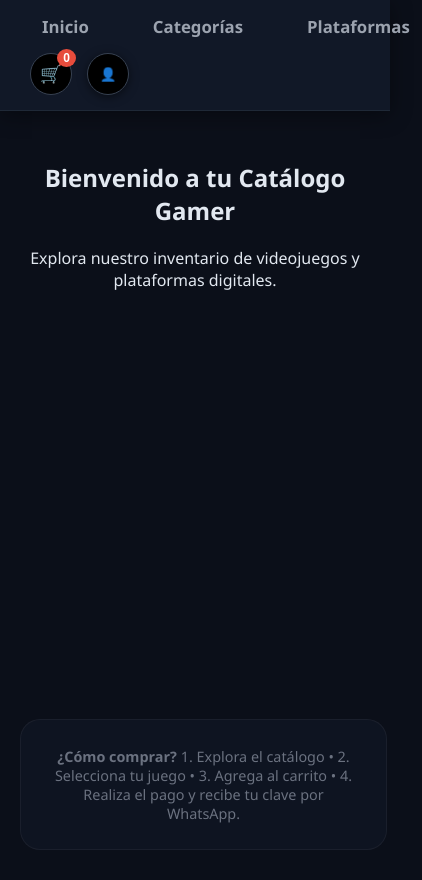
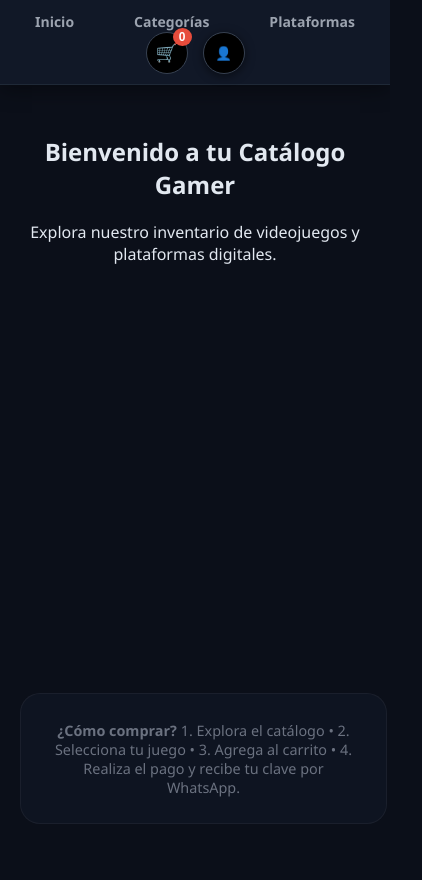
Before and after one commit to SteNeithan/Pagina-web-de-Videojuegos, a plain HTML site: page index.html in a window 390 px wide. Shown: the whole page, 422 px wide, since content can reach past the window. After the commit the page ends 854 px from the top, so only its background shows below. Drawn offline with Linux system fonts and the light colour scheme; no server answers.

Commit message:
Refactor mobile styles and update menu layout
Removed old mobile adaptation styles and added specific adjustments for the menu layout.

```diff
--- a/css/styles.css
+++ b/css/styles.css
@@ -494,49 +494,32 @@ section#inicio.vista-activa {
   box-shadow: 0 4px 15px rgba(37, 211, 102, 0.3);
 }
 
-/*nuevoooooooooooooooooooooooooooooooo
-
- =========================================
-   ADAPTACIÓN PARA PANTALLAS DE CELULARES
-   ========================================= */
-@media screen and (max-width: 768px) {
-
-  /* Cambiamos la tarjeta a formato columna invertida (Imagen arriba, texto abajo) */
-  .tarjeta-slider {
-    flex-direction: column-reverse;
+/* =========================================
+     AJUSTE ESPECÍFICO PARA EL MENÚ (NAVBAR)
+     ========================================= */
+  header, nav, .navbar, .menu {
+    display: flex !important;
+    flex-wrap: wrap !important; /* ¡Esta es la propiedad clave! Permite que los elementos bajen de renglón */
+    justify-content: center !important;
     align-items: center;
-    text-align: center;
-    padding: 20px 10px;
-    gap: 20px;
+    width: 100% !important;
+    padding: 10px 5px !important;
+    box-sizing: border-box;
   }
 
-  /* La información toma todo el ancho disponible */
-  .info-slider {
+  /* Ajustamos las listas o botones dentro del menú */
+  nav ul, .navbar ul, .menu ul {
+    display: flex;
+    flex-wrap: wrap;
+    justify-content: center;
+    gap: 10px; /* Espacio entre los botones */
+    padding: 0;
+    margin: 0;
     width: 100%;
-    padding-right: 0;
   }
 
-  /* Centramos y ajustamos el contenedor de la imagen */
-  .imagen-slider-container {
-    width: 100%;
-    display: flex;
-    justify-content: center;
+  /* Hacemos los textos un poco más pequeños para que quepan mejor */
+  nav a, .nav-link, header a {
+    font-size: 14px !important;
+    padding: 5px 10px !important;
   }
-
-  /* Hacemos que la imagen se vea mucho más estética en móvil */
-  .imagen-slider-container img {
-    width: 90%;
-    max-width: 300px;
-    height: auto;
-    object-fit: cover;
-    border-radius: 12px;
-  }
-
-  /* Ajuste rápido para que el menú superior no se desborde */
-  header, nav, .navbar {
-    flex-wrap: wrap;
-    justify-content: center;
-    gap: 15px;
-    padding: 10px;
-  }
-}
```
